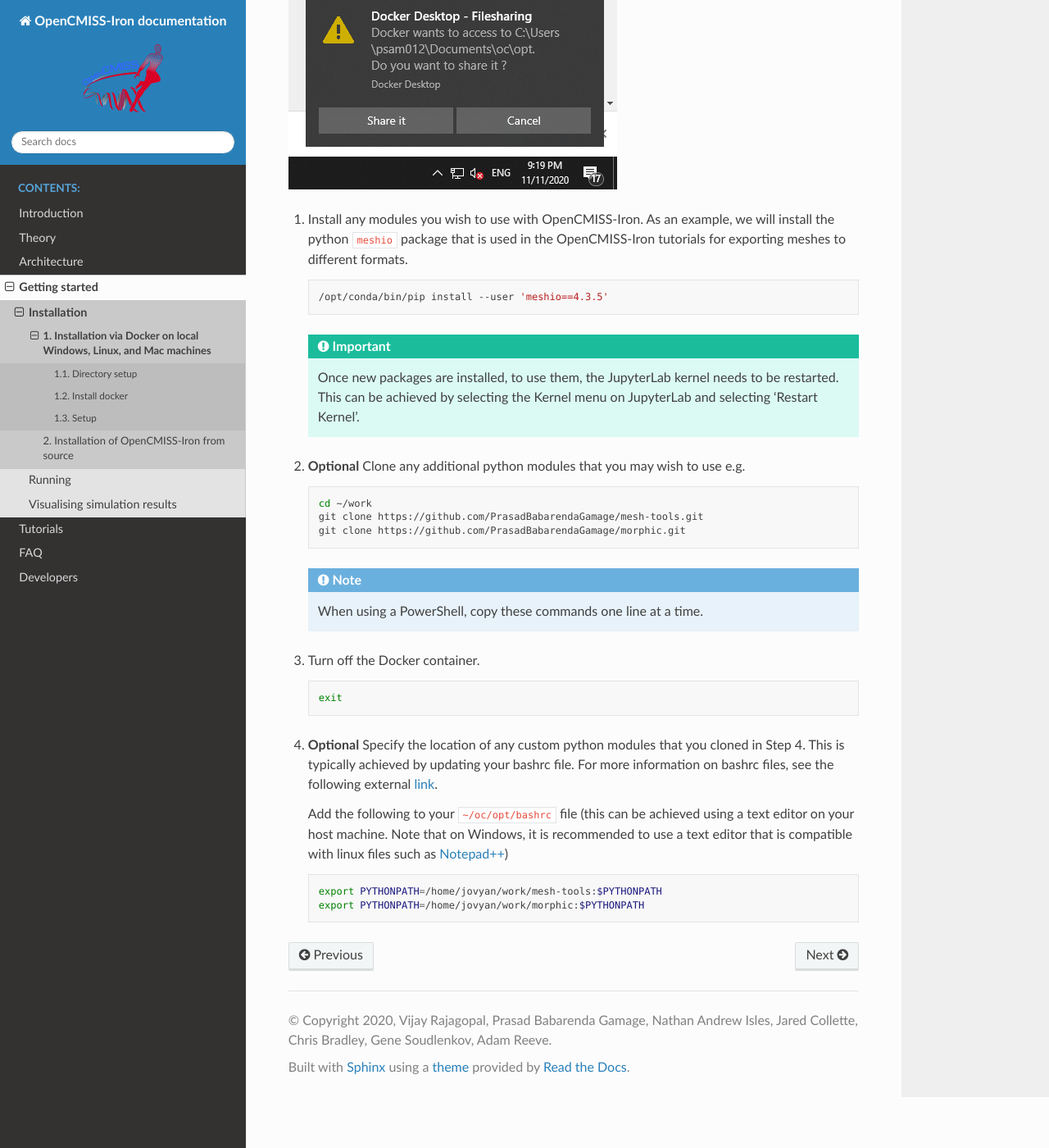
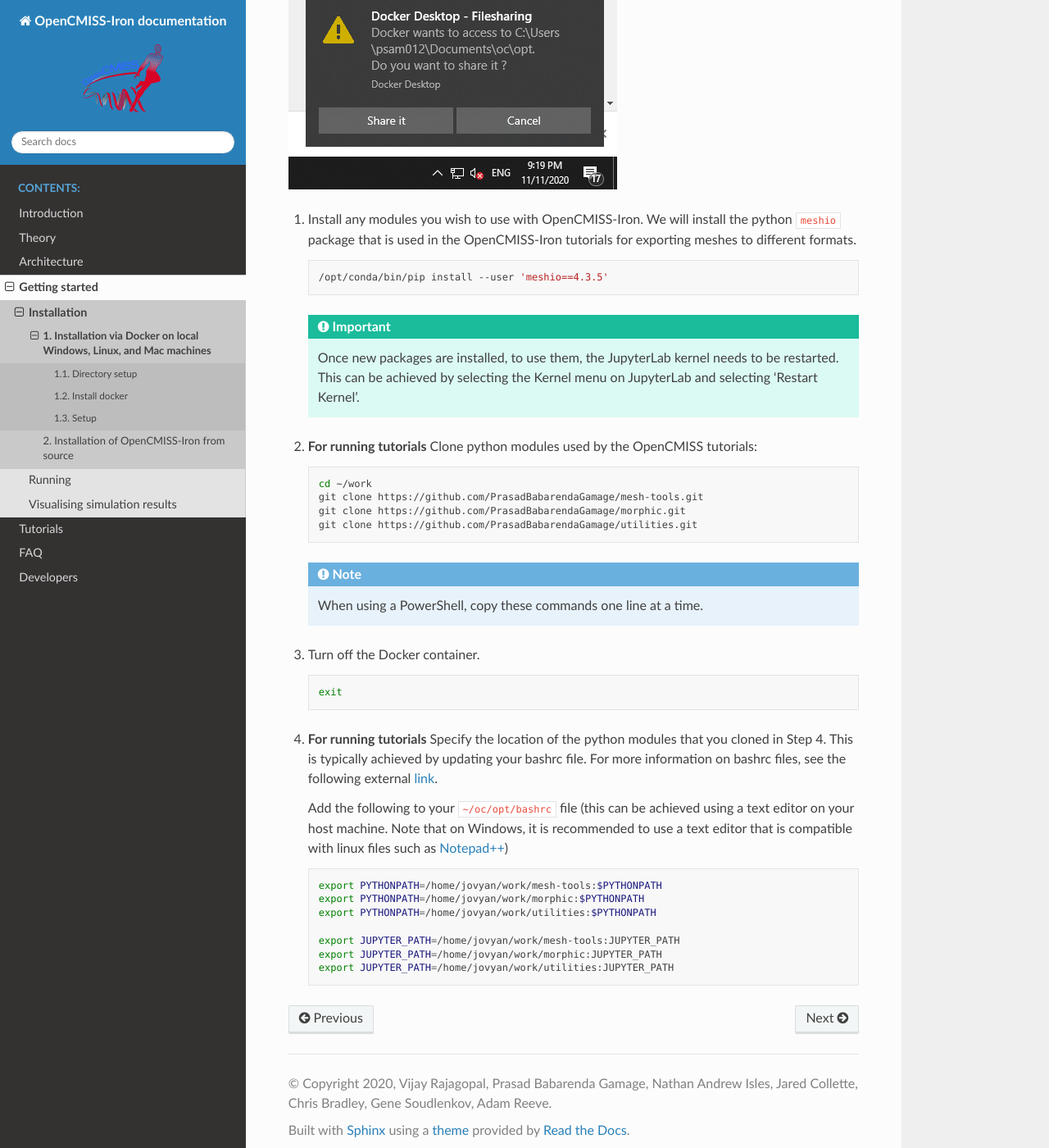
Before and after one commit to OpenCMISS-Examples/OpenCMISS-Iron-tutorials, a Sphinx documentation site: the page built from docs/source/getting_started/installation/docker.md, in a window 1280 px wide and 1400 px high, scrolled down 4331 px. Shown: the whole window at 82% size. Built offline with Sphinx 7.4.7 and the Read the Docs theme 2.0.0, drawn with Linux system fonts in a browser that asks for light colours; pages that are not in the unit, such as notebooks, are missing from menus.

Commit message:
Updating docker installation instructions

````diff
--- a/docs/source/getting_started/installation/docker.md
+++ b/docs/source/getting_started/installation/docker.md
@@ -131,17 +131,18 @@
 ```
 ![Docker Windows share-it permissions](./docker_windows_share_it_permissions.png)
 
-3. Install any modules you wish to use with OpenCMISS-Iron. As an example, we will install the python `meshio` package that is used in the OpenCMISS-Iron tutorials for exporting meshes to different formats.
+3. Install any modules you wish to use with OpenCMISS-Iron. We will install the python `meshio` package that is used in the OpenCMISS-Iron tutorials for exporting meshes to different formats.
     ``` bash
     /opt/conda/bin/pip install --user 'meshio==4.3.5'
     ```
     ``` Important:: Once new packages are installed, to use them, the JupyterLab kernel needs to be restarted. This can be achieved by selecting the Kernel menu on JupyterLab and selecting 'Restart Kernel'.
     ```
-4. **Optional** Clone any additional python modules that you may wish to use e.g.
+4. **For running tutorials** Clone python modules used by the OpenCMISS tutorials:
     ``` bash
     cd ~/work
     git clone https://github.com/PrasadBabarendaGamage/mesh-tools.git
     git clone https://github.com/PrasadBabarendaGamage/morphic.git
+    git clone https://github.com/PrasadBabarendaGamage/utilities.git
     ```
     ``` Note:: When using a PowerShell, copy these commands one line at a time.
     ```
@@ -149,10 +150,15 @@
     ``` bash
     exit
     ```
-6. **Optional** Specify the location of any custom python modules that you cloned in Step 4. This is typically achieved by updating your bashrc file. For more information on bashrc files, see the following external [link](https://support.nesi.org.nz/hc/en-gb/articles/360001194536-What-are-my-bashrc-bash-profile-for-).
+6. **For running tutorials** Specify the location of the python modules that you cloned in Step 4. This is typically achieved by updating your bashrc file. For more information on bashrc files, see the following external [link](https://support.nesi.org.nz/hc/en-gb/articles/360001194536-What-are-my-bashrc-bash-profile-for-).
 
     Add the following to your `~/oc/opt/bashrc` file (this can be achieved using a text editor on your host machine. Note that on Windows, it is recommended to use a text editor that is compatible with linux files such as [Notepad++](https://notepad-plus-plus.org/downloads/))
    ```bash
    export PYTHONPATH=/home/jovyan/work/mesh-tools:$PYTHONPATH
    export PYTHONPATH=/home/jovyan/work/morphic:$PYTHONPATH
+   export PYTHONPATH=/home/jovyan/work/utilities:$PYTHONPATH
+
+   export JUPYTER_PATH=/home/jovyan/work/mesh-tools:JUPYTER_PATH
+   export JUPYTER_PATH=/home/jovyan/work/morphic:JUPYTER_PATH
+   export JUPYTER_PATH=/home/jovyan/work/utilities:JUPYTER_PATH
    ```
````
